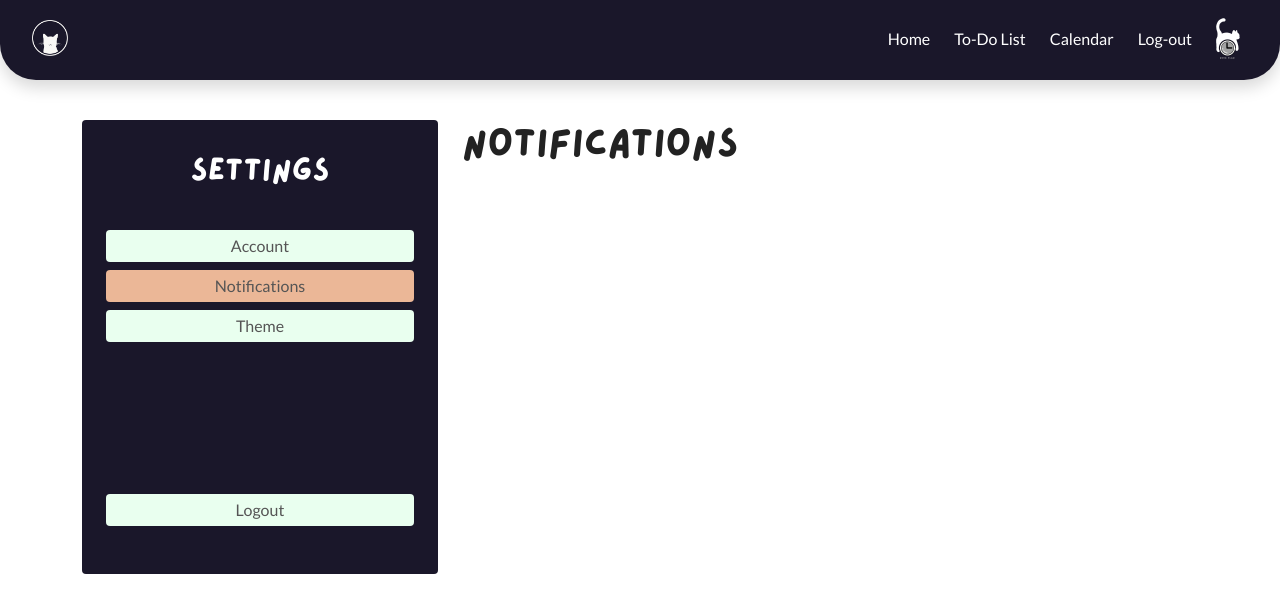
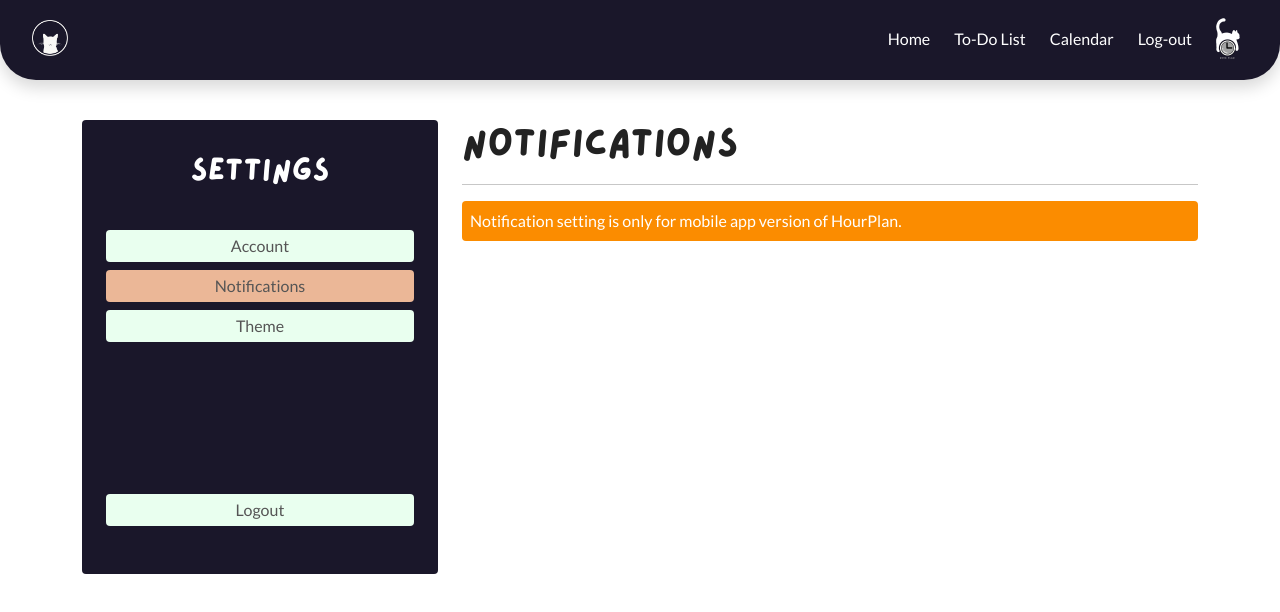
Before and after one commit to nthnn/hourplan, a Vue app: page /settings in a window 1280 px wide. Both pictures are taken after a click on the button "Notifications". Shown: the top 612 px of the page. Built offline with nearby package versions, Linux system fonts and the light colour scheme; no server answers; what v-calendar would draw is missing.

Commit message:
Added message warning on notification settings.

```diff
--- a/src/components/NotificationSettings.vue
+++ b/src/components/NotificationSettings.vue
@@ -4,4 +4,9 @@ import { detectMobile } from '@/assets/scripts/mobile_detect';
 
 <template>
     <h1 v-if="!detectMobile()">Notifications</h1>
+    <hr class="desktop-only"/>
+
+    <div class="bg-warning rounded p-2 text-lato">
+        Notification setting is only for mobile app version of HourPlan.
+    </div>
 </template>
```
